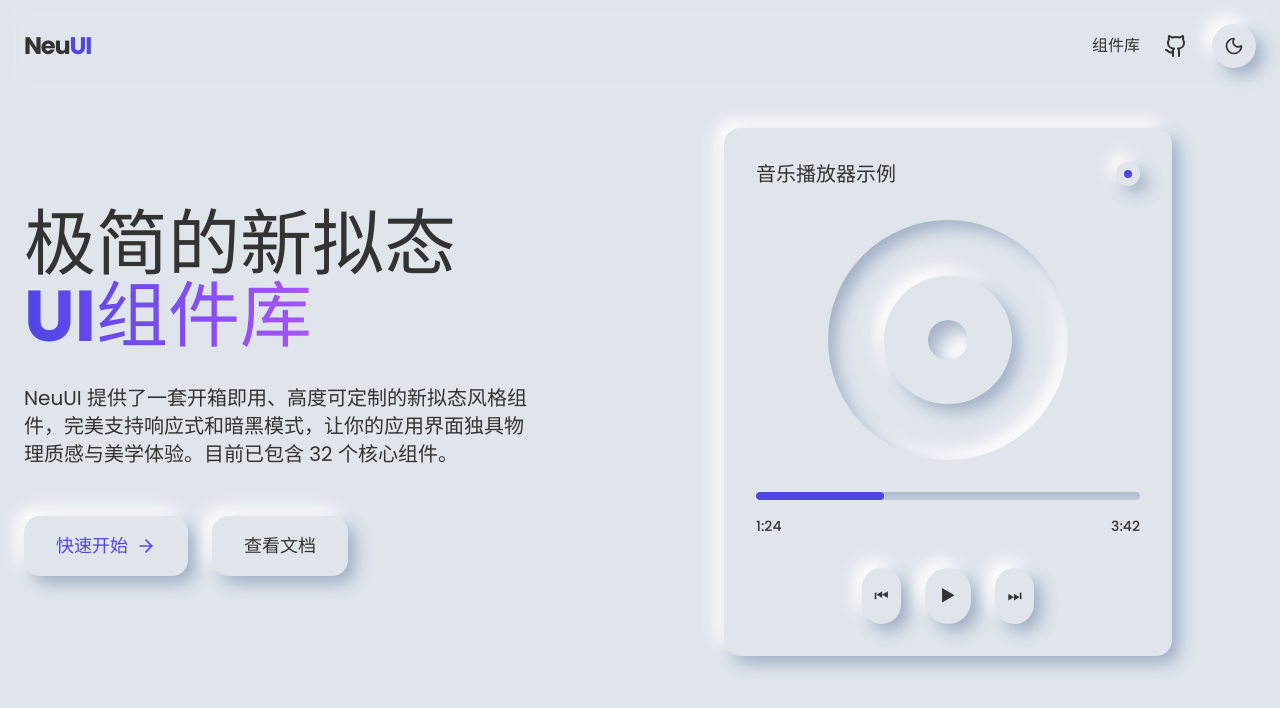
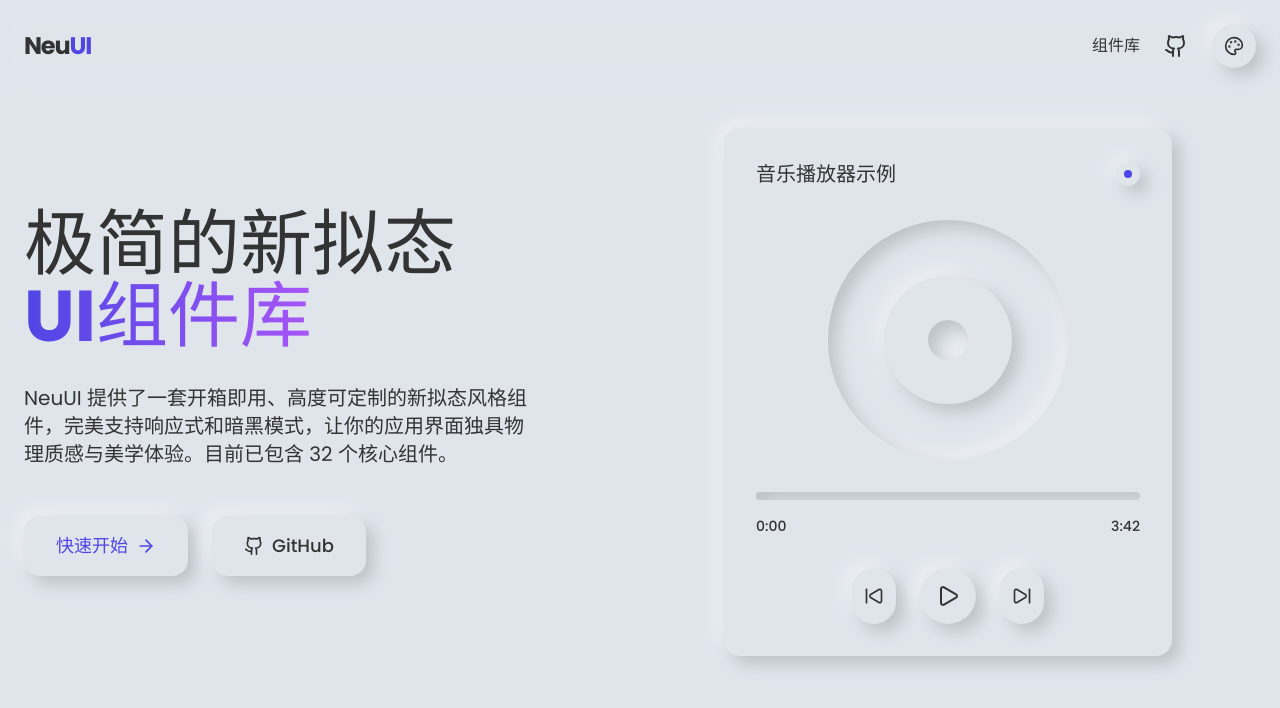
Before and after one commit to nregret/Neumorphism-UI, a Vue app: page / in a window 1280 px wide. Shown: the top 708 px of the page. Built offline with nearby package versions, Linux system fonts and the light colour scheme.

Commit message:
更新首页

```diff
--- a/src/components/ThemeConfigurator.vue
+++ b/src/components/ThemeConfigurator.vue
@@ -1,9 +1,15 @@
 <script setup lang="ts">
-import { ref, computed, watch, onMounted } from 'vue'
+import { ref, computed, watch } from 'vue'
 import { Palette, Copy, Check, X } from 'lucide-vue-next'
 import NeuColorPicker from './neu/NeuColorPicker.vue'
 import NeuButton from './neu/NeuButton.vue'
 import NeuDrawer from './neu/NeuDrawer.vue'
+import {
+  DEFAULT_THEME_PALETTE,
+  applyThemePalette,
+  readThemePalette,
+  saveThemePalette,
+} from '../composables/useThemePalette'
 
 interface Props {
   modelValue: boolean
@@ -19,9 +25,10 @@ const isOpen = computed({
   set: (val) => emit('update:modelValue', val)
 })
 
-const baseColor = ref('#e0e5ec')
-const accentColor = ref('#4f46e5')
-const textColor = ref('#333333')
+const savedPalette = readThemePalette()
+const baseColor = ref(savedPalette?.bg ?? DEFAULT_THEME_PALETTE.bg)
+const accentColor = ref(savedPalette?.accent ?? DEFAULT_THEME_PALETTE.accent)
+const textColor = ref(savedPalette?.text ?? DEFAULT_THEME_PALETTE.text)
 
 // Preset themes
 const presets = [
@@ -75,17 +82,21 @@ const shadowDark = computed(() => {
 })
 
 const updateCSSVariables = () => {
-  const root = document.documentElement
-  root.style.setProperty('--bg-color', baseColor.value)
-  root.style.setProperty('--accent', accentColor.value)
-  root.style.setProperty('--text-color', textColor.value)
-  root.style.setProperty('--shadow-light', shadowLight.value)
-  root.style.setProperty('--shadow-dark', shadowDark.value)
+  applyThemePalette({
+    bg: baseColor.value,
+    accent: accentColor.value,
+    text: textColor.value,
+  })
 }
 
 // Watchers to live-update the page
 watch([baseColor, accentColor, textColor], () => {
   updateCSSVariables()
+  saveThemePalette({
+    bg: baseColor.value,
+    accent: accentColor.value,
+    text: textColor.value,
+  })
 }, { immediate: true })
 
 const generatedCSS = computed(() => {
--- /dev/null
+++ b/src/composables/useThemePalette.ts
@@ -0,0 +1,89 @@
+export interface ThemePalette {
+  bg: string
+  accent: string
+  text: string
+}
+
+export const THEME_PALETTE_STORAGE_KEY = 'neu-theme-palette'
+
+export const DEFAULT_THEME_PALETTE: ThemePalette = {
+  bg: '#e0e5ec',
+  accent: '#4f46e5',
+  text: '#333333',
+}
+
+const blendColor = (hex: string, amount: number, isLighten: boolean) => {
+  let r = parseInt(hex.substring(1, 3), 16)
+  let g = parseInt(hex.substring(3, 5), 16)
+  let b = parseInt(hex.substring(5, 7), 16)
+
+  if (isLighten) {
+    r = Math.round(r + (255 - r) * amount)
+    g = Math.round(g + (255 - g) * amount)
+    b = Math.round(b + (255 - b) * amount)
+  } else {
+    r = Math.round(r * (1 - amount))
+    g = Math.round(g * (1 - amount))
+    b = Math.round(b * (1 - amount))
+  }
+
+  const toHex = (c: number) => {
+    const h = Math.max(0, Math.min(255, c)).toString(16)
+    return h.length === 1 ? '0' + h : h
+  }
+
+  return `#${toHex(r)}${toHex(g)}${toHex(b)}`
+}
+
+const getShadowLight = (bg: string) => {
+  const isDark = parseInt(bg.substring(1, 3), 16) < 100
+  return blendColor(bg, isDark ? 0.15 : 0.4, true)
+}
+
+const getShadowDark = (bg: string) => {
+  const isDark = parseInt(bg.substring(1, 3), 16) < 100
+  return blendColor(bg, isDark ? 0.3 : 0.15, false)
+}
+
+const isValidHexColor = (value: unknown): value is string => {
+  return typeof value === 'string' && /^#([0-9a-fA-F]{6})$/.test(value)
+}
+
+export const applyThemePalette = (palette: ThemePalette) => {
+  const root = document.documentElement
+  root.style.setProperty('--bg-color', palette.bg)
+  root.style.setProperty('--accent', palette.accent)
+  root.style.setProperty('--text-color', palette.text)
+  root.style.setProperty('--shadow-light', getShadowLight(palette.bg))
+  root.style.setProperty('--shadow-dark', getShadowDark(palette.bg))
+}
+
+export const saveThemePalette = (palette: ThemePalette) => {
+  localStorage.setItem(THEME_PALETTE_STORAGE_KEY, JSON.stringify(palette))
+}
+
+export const readThemePalette = (): ThemePalette | null => {
+  const raw = localStorage.getItem(THEME_PALETTE_STORAGE_KEY)
+  if (!raw) return null
+
+  try {
+    const parsed = JSON.parse(raw) as Partial<ThemePalette>
+    if (!isValidHexColor(parsed.bg) || !isValidHexColor(parsed.accent) || !isValidHexColor(parsed.text)) {
+      return null
+    }
+    return {
+      bg: parsed.bg,
+      accent: parsed.accent,
+      text: parsed.text,
+    }
+  } catch {
+    return null
+  }
+}
+
+export const loadAndApplyThemePalette = () => {
+  const palette = readThemePalette()
+  if (palette) {
+    applyThemePalette(palette)
+  }
+}
--- a/src/layouts/DocsLayout.vue
+++ b/src/layouts/DocsLayout.vue
@@ -1,6 +1,5 @@
 <script setup lang="ts">
-import { useDark, useToggle } from '@vueuse/core'
-import { Moon, Sun, Menu, X } from 'lucide-vue-next'
+import { Menu, X } from 'lucide-vue-next'
 import { ref } from 'vue'
 import { useRoute } from 'vue-router'
 import NeuButton from '../components/neu/NeuButton.vue'
@@ -8,8 +7,6 @@ import NeuCard from '../components/neu/NeuCard.vue'
 import ThemeConfigurator from '../components/ThemeConfigurator.vue'
 import { Palette } from 'lucide-vue-next'
 
-const isDark = useDark()
-const toggleDark = useToggle(isDark)
 const route = useRoute()
 
 const isSidebarOpen = ref(false)
@@ -95,10 +92,6 @@ const toggleSidebar = () => {
         <NeuButton variant="icon" shape="circle" size="sm" @click="isThemeConfigOpen = true" title="Theme Config">
           <Palette class="w-4 h-4" />
         </NeuButton>
-        <NeuButton variant="icon" shape="circle" size="sm" @click="toggleDark()">
-          <Moon v-if="!isDark" class="w-4 h-4" />
-          <Sun v-else class="w-4 h-4" />
-        </NeuButton>
         <NeuButton variant="icon" shape="circle" size="sm" @click="toggleSidebar">
           <Menu v-if="!isSidebarOpen" class="w-4 h-4" />
           <X v-else class="w-4 h-4" />
@@ -120,10 +113,6 @@ const toggleSidebar = () => {
         <div class="flex items-center gap-2">
           <NeuButton variant="icon" shape="circle" size="sm" @click="isThemeConfigOpen = true" title="Theme Config">
             <Palette class="w-4 h-4" />
-          </NeuButton>
-          <NeuButton variant="icon" shape="circle" size="sm" @click="toggleDark()">
-            <Moon v-if="!isDark" class="w-4 h-4" />
-            <Sun v-else class="w-4 h-4" />
           </NeuButton>
         </div>
       </div>
--- a/src/main.ts
+++ b/src/main.ts
@@ -2,6 +2,9 @@ import { createApp } from 'vue'
 import './style.css'
 import App from './App.vue'
 import router from './router'
+import { loadAndApplyThemePalette } from './composables/useThemePalette'
+
+loadAndApplyThemePalette()
 
 const app = createApp(App)
 app.use(router)
--- a/src/views/Home.vue
+++ b/src/views/Home.vue
@@ -1,11 +1,69 @@
 <script setup lang="ts">
-import { useDark, useToggle } from '@vueuse/core'
-import { Moon, Sun, ArrowRight, Github } from 'lucide-vue-next'
+import { computed, onUnmounted, ref } from 'vue'
+import { ArrowRight, Github, Palette, Pause, Play, SkipBack, SkipForward } from 'lucide-vue-next'
 import NeuButton from '../components/neu/NeuButton.vue'
 import NeuCard from '../components/neu/NeuCard.vue'
+import ThemeConfigurator from '../components/ThemeConfigurator.vue'
 
-const isDark = useDark()
-const toggleDark = useToggle(isDark)
+const isThemeConfigOpen = ref(false)
+
+const durationSeconds = 3 * 60 + 42
+const currentTimeSeconds = ref(0)
+const isPlaying = ref(false)
+const playbackTimer = ref<number | null>(null)
+
+const progressPercent = computed(() => {
+  return (currentTimeSeconds.value / durationSeconds) * 100
+})
+
+const formatTime = (seconds: number) => {
+  const mins = Math.floor(seconds / 60)
+  const secs = Math.floor(seconds % 60)
+  return `${mins}:${secs.toString().padStart(2, '0')}`
+}
+
+const stopPlayback = () => {
+  if (playbackTimer.value !== null) {
+    window.clearInterval(playbackTimer.value)
+    playbackTimer.value = null
+  }
+  isPlaying.value = false
+}
+
+const startPlayback = () => {
+  if (isPlaying.value) return
+  if (currentTimeSeconds.value >= durationSeconds) {
+    currentTimeSeconds.value = 0
+  }
+
+  isPlaying.value = true
+  playbackTimer.value = window.setInterval(() => {
+    const next = currentTimeSeconds.value + 0.2
+    if (next >= durationSeconds) {
+      currentTimeSeconds.value = durationSeconds
+      stopPlayback()
+      return
+    }
+    currentTimeSeconds.value = next
+  }, 200)
+}
+
+const togglePlayback = () => {
+  if (isPlaying.value) {
+    stopPlayback()
+  } else {
+    startPlayback()
+  }
+}
+
+const seekBy = (deltaSeconds: number) => {
+  const next = Math.min(durationSeconds, Math.max(0, currentTimeSeconds.value + deltaSeconds))
+  currentTimeSeconds.value = next
+}
+
+onUnmounted(() => {
+  stopPlayback()
+})
 </script>
 
 <template>
@@ -18,9 +76,8 @@ const toggleDark = useToggle(isDark)
         <a href="https://github.com" target="_blank" class="text-neu-text hover:text-neu-accent transition-colors">
           <Github class="w-6 h-6" />
         </a>
-        <NeuButton variant="icon" shape="circle" @click="toggleDark()">
-          <Moon v-if="!isDark" class="w-5 h-5" />
-          <Sun v-else class="w-5 h-5" />
+        <NeuButton variant="icon" shape="circle" @click="isThemeConfigOpen = true" title="Theme Config">
+          <Palette class="w-5 h-5" />
         </NeuButton>
       </div>
     </nav>
@@ -42,7 +99,12 @@ const toggleDark = useToggle(isDark)
               <ArrowRight class="w-5 h-5 ml-2 group-hover:translate-x-1 transition-transform" />
             </NeuButton>
           </router-link>
-          <NeuButton size="lg">查看文档</NeuButton>
+          <a href="https://github.com" target="_blank" rel="noopener noreferrer">
+            <NeuButton size="lg" class="group">
+              <Github class="w-5 h-5 mr-2" />
+              GitHub
+            </NeuButton>
+          </a>
         </div>
       </div>
 
@@ -68,22 +130,31 @@ const toggleDark = useToggle(isDark)
 
             <div class="space-y-4">
               <div class="h-2 bg-[var(--bg-color)] shadow-neu-pressed rounded-full overflow-hidden">
-                <div class="h-full bg-neu-accent w-1/3 rounded-full"></div>
+                <div class="h-full bg-neu-accent rounded-full transition-[width] duration-200 ease-linear" :style="{ width: `${progressPercent}%` }"></div>
               </div>
               <div class="flex justify-between text-sm font-medium text-neu-text/60">
-                <span>1:24</span>
-                <span>3:42</span>
+                <span>{{ formatTime(currentTimeSeconds) }}</span>
+                <span>{{ formatTime(durationSeconds) }}</span>
               </div>
             </div>
 
             <div class="flex justify-center space-x-6">
-              <NeuButton variant="icon" shape="circle">⏮</NeuButton>
-              <NeuButton variant="icon" shape="circle" size="lg" class="text-neu-accent">▶</NeuButton>
-              <NeuButton variant="icon" shape="circle">⏭</NeuButton>
+              <NeuButton variant="icon" shape="circle" @click="seekBy(-10)" title="后退 10 秒">
+                <SkipBack class="w-5 h-5" />
+              </NeuButton>
+              <NeuButton variant="icon" shape="circle" size="lg" class="text-neu-accent" @click="togglePlayback" :title="isPlaying ? '暂停' : '播放'">
+                <Pause v-if="isPlaying" class="w-6 h-6" />
+                <Play v-else class="w-6 h-6" />
+              </NeuButton>
+              <NeuButton variant="icon" shape="circle" @click="seekBy(10)" title="前进 10 秒">
+                <SkipForward class="w-5 h-5" />
+              </NeuButton>
             </div>
           </div>
         </NeuCard>
       </div>
     </main>
+
+    <ThemeConfigurator v-model="isThemeConfigOpen" />
   </div>
 </template>
```
